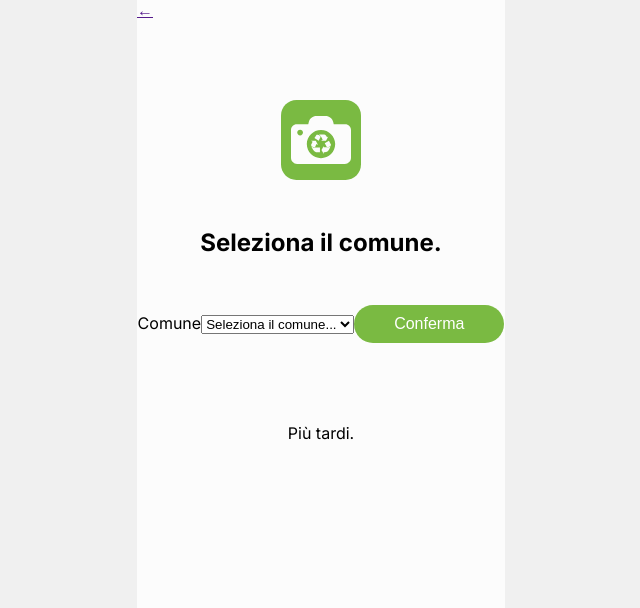
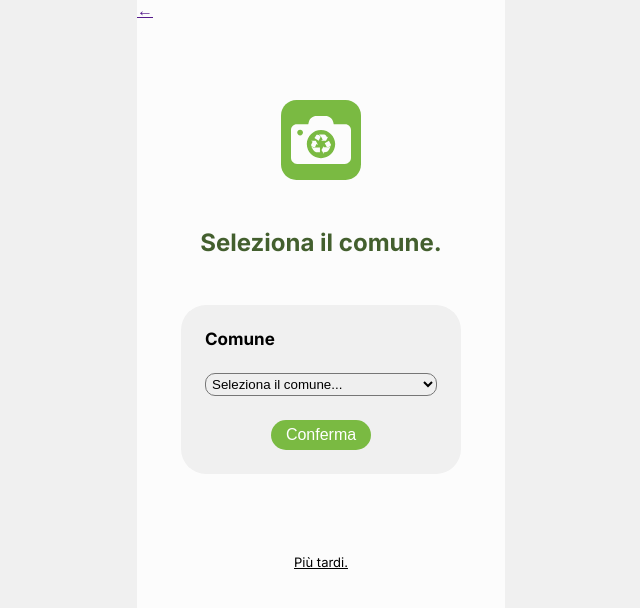
Before and after one commit to mariottini/EcoScan, a React (Vite) app in the folder frontend/: page /select-city in a window 1280 px wide. Shown: the top 608 px of the page, without its empty margins (319-959 px from the left). Built offline with nearby package versions, Linux system fonts and the light colour scheme.

Commit message:
completata pagina selezione comune + stile

```diff
--- a/frontend/src/pages/SelectCity.jsx
+++ b/frontend/src/pages/SelectCity.jsx
@@ -2,7 +2,7 @@ function Comune() {
 	return (
 		<>
 			<div className="comune_container">
-				<img className="comune_logo_img" src="/img/Logo.svg" alt="" />
+				<img className="comune_logo_img" src="/img/logo.svg" alt="" />
 				<h2>Seleziona il comune.</h2>
 
 				{/* CARD SELEZIONE COMUNE */}
@@ -18,7 +18,7 @@ function Comune() {
 					</form>
 				</div>
 
-				<p>Più tardi.</p>
+				<a href="/search">Più tardi.</a>
 			</div>
 		</>
 	);
--- a/frontend/src/styles/index.css
+++ b/frontend/src/styles/index.css
@@ -197,15 +197,50 @@ body {
 
 .comune_container > h2 {
 	margin-top: 6vh;
+	color: #435F2E;
 }
 
-.comune_container > p {
+.comune_container > a {
 	margin-top: 10vh;
+	color: black;
+	font-size: 13px;
 }
 
 .card_selezione_comune {
 	margin-top: 6vh;
+	background-color: #F0F0F0;
+	border-radius: 25px;
+	width: 35vh;
 }
+
+.card_selezione_comune > form {
+	display: flex;
+	flex-direction: column;
+	align-items: flex-start;
+	padding: 3vh;
+}
+
+.card_selezione_comune > form > select,
+.card_selezione_comune > form > button {
+	margin-top: 3vh;
+}
+
+.card_selezione_comune > form > label {
+	font-weight: 700;
+	font-size: 17px;
+}
+
+.card_selezione_comune > form > select {
+	width: 100%;
+	border-radius: 10px;
+	padding: 2px;
+}
+
+.card_selezione_comune > form > button {
+	padding: 6px 15px;
+	align-self: center;
+}
+
 
 /* navbar */
 
```
Also changed, not shown: 1 other file (tests, documents, lock files or other folders).
